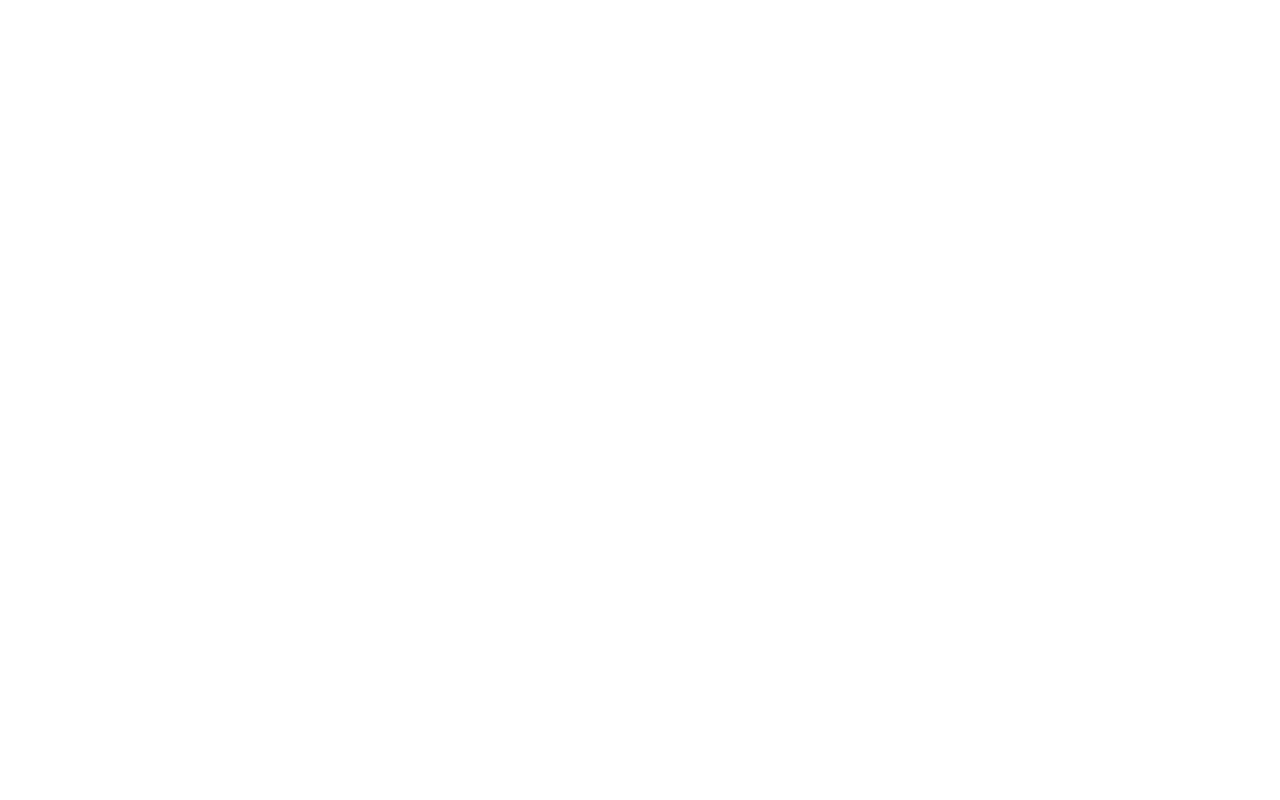
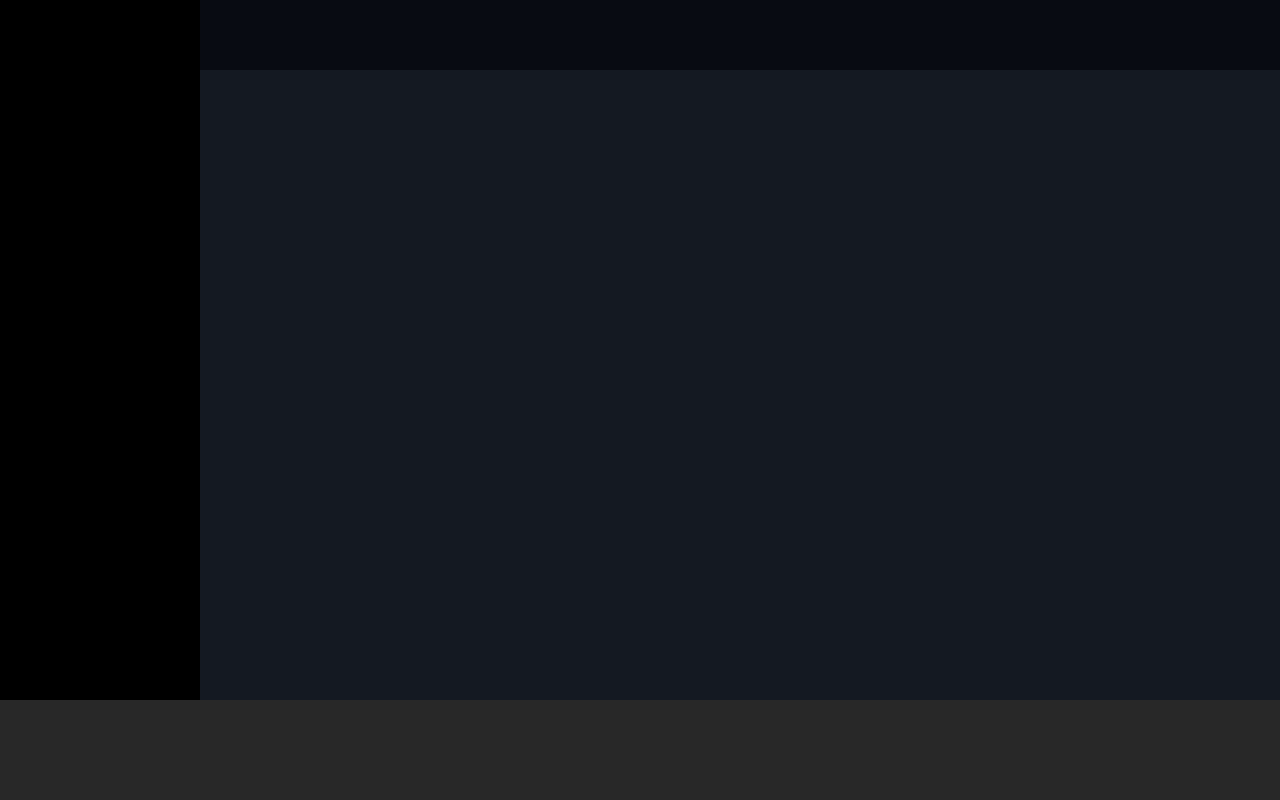
Before and after one commit to matteopelusi7/html-css-spotifyweb, a plain HTML site: page index.html in a window 1280 px wide. Drawn offline with Linux system fonts and the light colour scheme.

Commit message:
Aggiunta struttura layout

```diff
--- a/index.html
+++ b/index.html
@@ -11,15 +11,25 @@
 </head>
 <body>
 
+    <main>
 
+        <header class="side-bar">
 
+        </header>
 
+        <section class="main-content">
 
+            <div class="content-upgrade">
 
+            </div>
 
+        </section>
 
+    </main>
 
+    <footer>
 
+    </footer>
 
 </body>
 </html>
--- a/style.css
+++ b/style.css
@@ -9,3 +9,40 @@ html {
     padding: 0;
     box-sizing: border-box;
 }
+
+body {
+    height: 100vh;
+    display: flex;
+    flex-direction: column;
+}
+
+main {
+    background-color: #141922;
+    flex-grow: 1;
+    display: flex;
+}
+
+footer {
+    background-color: #282828;
+    height: 100px;
+    z-index: 1;
+    position: fixed;
+    bottom: 0;
+    left: 0;
+    right: 0;
+}
+
+main .side-bar {
+    background-color: black;
+    width: 200px;
+    flex-grow: 0;
+}
+
+main .main-content {
+    flex-grow: 1;
+}
+
+.main-content .content-upgrade {
+    background-color: #080b12;
+    height: 70px;
+}
```
